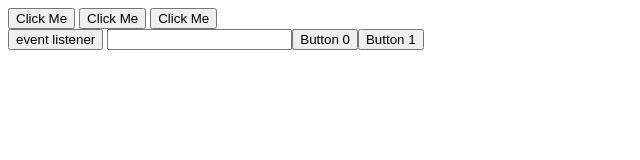
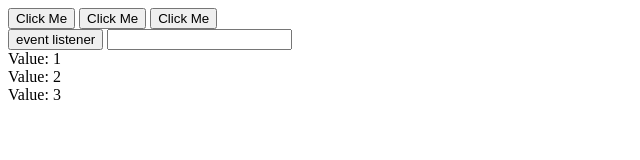
Before and after one commit to JustWaveThings/dom_manipulation, a plain HTML site: page anothertest.html in a window 1280 px wide. Shown: the whole page, without its empty margins (0-640 px from the left). Drawn offline with Linux system fonts and the light colour scheme.

Commit message:
Reviewing return values

```diff
--- a/anothertest.html
+++ b/anothertest.html
@@ -119,69 +119,113 @@
     // }
 
 
-// different ways of calling map function
+// // different ways of calling map function
 
-    const array1 = [1, 4, 9, 16];
+    // const array1 = [1, 4, 9, 16];
 
-    // pass a function to map
-    const map1 = array1.map(x => x * 2);
+//     // pass a function to map
+//     const map1 = array1.map(x => x * 2);
 
-    console.log(map1);
+//     console.log(map1);
 
     // expected output: Array [2, 8, 18, 32]
 
     // arrow functions
 
-    const quadrupled = array1.map(item => item * 4);
-    console.log(quadrupled);
+    // const quadrupled = array1.map(item => item * 4);
+//     console.log(quadrupled);
 
-    const list = ['h', 'e', 'l', 'l', 'o'];
-    list.map((currElement, index) => {
-        console.log(`The current iteration is: ${index}
-The current element is: ${currElement}`)
-        return currElement; //equivalent to list[index]
-    });
-    // console.log(list.map());
+//     const list = ['h', 'e', 'l', 'l', 'o'];
+//     list.map((currElement, index) => {
+//         console.log(`The current iteration is: ${index}
+// The current element is: ${currElement}`)
+//         return currElement; //equivalent to list[index]
+//     });
+//     // console.log(list.map());
 
 
-//
-    for (let i = 0; i < 2; i++) {
-    const button = document.createElement("button");
-    button.innerText = 'Button ' + i;
-    button.onclick = function () {
-        console.log(i);
-    };
-    document.body.appendChild(button);
-}
+// //
+//     for (let i = 0; i < 2; i++) {
+//     const button = document.createElement("button");
+//     button.innerText = 'Button ' + i;
+//     button.onclick = function () {
+//         console.log(i);
+//     };
+//     document.body.appendChild(button);
+// }
     //console.log(i); // Uncaught ReferenceError: i is not defined.
 
 
-    function myFunc(theArr) {
-        theArr[0] = 30;
+    // function myFunc(theArr) {
+    //     theArr[0] = 30;
+    // }
+    // const arr2 = new Array(15);
+    // const arr = [45];
+
+    // console.log(arr2);
+    // console.log(Array.isArray((arr))); // 45
+    // myFunc(arr);
+    // console.log(typeof (arr[0])); // 30
+
+    const x = 1;
+
+    function a() {
+        const y = 2;
+        output (y);
     }
-    const arr2 = new Array(15);
-    const arr = [45];
 
-    console.log(arr2);
-    console.log(Array.isArray((arr))); // 45
-    myFunc(arr);
-    console.log(typeof (arr[0])); // 30
+    function b() {
+        const z = 3;
+        output(z);
+    }
+
+    function output(value) {
+        const div = document.createElement('div');
+        document.body.appendChild(div);
+        div.textContent = `Value: ${value}`;
+    }
+
+    output(x);
+    a();
+    b();
+
+    function go() {
+        return ':P';
+    }
+
+    function f(a = go()) { // Throws a `ReferenceError` when `f` is invoked.
+        return a;
+    }
+    console.log(f());
+
+    function preFilledArray([x = 1, y = 2] = []) {
+        return x + y;
+    }
+
+    console.log(preFilledArray());       // 3
+    preFilledArray([]);     // 3
+    preFilledArray([2]);    // 4
+    preFilledArray([2, 3]); // 5
+
+    function double(num = 80){
+        return num * num;
+    }
+
+    // function map4(f, a) {
+    //     let result = []; // Create a new Array
+    //     let i; // Declare variable
+    //     for (i = 0; i != a.length; i++)
+    //         result[i] = f(a[i]);
+    //     return result;
+    // }
+    // map4(double(), [1, 2, 3]);
 
 
-
-
-
-
-
-
-
-
-
-
-
-
-
-
+    let p = 1;
+    function myFunc(q = p + 1) {
+        return q;
+    }
+    console.log(myFunc());
 
 
 
```
Also changed, not shown: randomcircles.html (added, +68 -0 lines).
